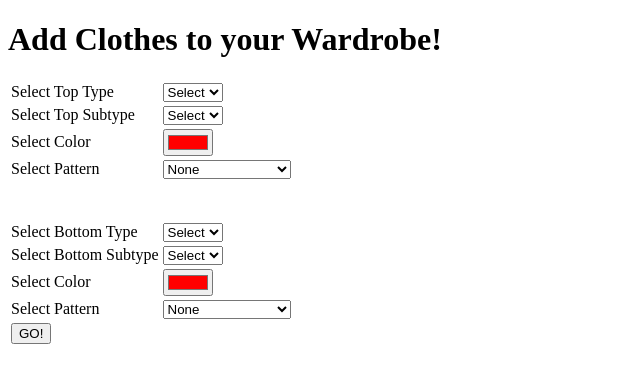
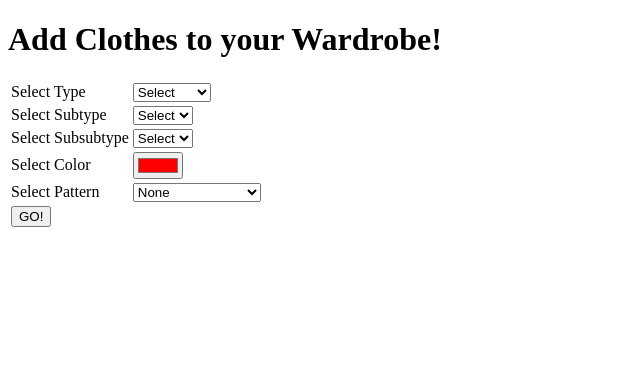
Before and after one commit to virgilc20/fitBit, a PHP site: page /wardrobe.php in a window 1280 px wide. Shown: the top 383 px of the page, without its empty margins (0-640 px from the left). Run offline with PHP 8.4, Linux system fonts and the light colour scheme; data comes from the database, SQL or seed files in the repository; data that the repository does not hold is empty.

Commit message:
update wardrobe/ajax for streamlined table design

```diff
--- a/wardrobe.php
+++ b/wardrobe.php
@@ -14,15 +14,15 @@
 	<form method="POST" action="">
 		<table>
 			<tr>
-				<td>Select Top Type</td>
+				<td>Select Type</td>
 				<td>
-					<select id="topTypedd" onChange="changeTopType()">
+					<select id="typedd" onChange="changeType()">
 						<option value="select">Select</option>
 						<?php
-							$res = mysqli_query($conn, "SELECT * FROM pjiang_top_type;");
+							$res = mysqli_query($conn, "SELECT DISTINCT type FROM pjiang_litfit_attire_list");
 							while ($row = mysqli_fetch_array($res)) {
 								?>
-								<option value="<?php echo $row["id"]; ?>">
+								<option value="<?php echo $row["type"]; ?>">
 									<?php echo $row["type"]; ?>
 								</option>
 								<?php
@@ -33,69 +33,25 @@
 			</tr>
 
 			<tr>
-				<td>Select Top Subtype</td>
+				<td>Select Subtype</td>
 				<td>
-					<div id="topSubtype">
+					<div id="subtype">
 					<select>
 						<option value="select">Select</option>
 					</select>
 					</div>
 				</td>
-
 			</tr>
 
 			<tr>
-				<td>Select Color</td>
+				<td>Select Subsubtype</td>
 				<td>
-					<input type="color" name="color" value="#ff0000">
-				</td>
-			</tr>
-
-			<tr>
-				<td>Select Pattern</td>
-				<td>
-					<select>
-						<option value="none">None</option>
-						<option value="horstripe">Horizontal Stripes</option>
-						<option value="vertstripe">Vertical Stripes</option>
-					</select>
-				</td>
-			</tr>
-
-			<!-- the bottom table starts here--------probably combine tables in a way--------------------------------------------------------- -->
-			<tr><td></br></br></td></tr>
-
-
-
-			<tr>
-				<td>Select Bottom Type</td>
-				<td>
-					<select id="bottomTypedd" onChange="changeBottomType()">
-						<option value="select">Select</option>
-						<?php
-							$res = mysqli_query($conn, "SELECT * FROM pjiang_bottom_type;");
-							while ($row = mysqli_fetch_array($res)) {
-								?>
-								<option value="<?php echo $row["id"]; ?>">
-									<?php echo $row["type"]; ?>
-								</option>
-								<?php
-							}
-						?>
-					</select>
-				</td>
-			</tr>
-
-			<tr>
-				<td>Select Bottom Subtype</td>
-				<td>
-					<div id="bottomSubtype">
+					<div id="subsubtype">
 					<select>
 						<option value="select">Select</option>
 					</select>
 					</div>
 				</td>
-
 			</tr>
 
 			<tr>
@@ -123,24 +79,28 @@
 			</tr>
 
 
-
 		</table>
 	</form>
 
 	<script type="text/javascript">
-		function changeTopType() {
+		function changeType() {
 			var xmlhttp = new XMLHttpRequest();
-			xmlhttp.open("GET", "ajax.php?topType="+document.getElementById("topTypedd").value, false);
+			xmlhttp.open("GET", "ajax.php?type="+document.getElementById("typedd").value, false);
 			xmlhttp.send(null);
-			document.getElementById("topSubtype").innerHTML=xmlhttp.responseText;
+			document.getElementById("subtype").innerHTML=xmlhttp.responseText;
+
+			if (document.getElementById("typedd").value == 'select') { //this checks for absense (select) but not for changes, fix
+				document.getElementById("subsubtype").innerHTML="<select><option>Select</option></select>";
+			}
 		}
 
-		function changeBottomType() {
+		function changeSubtype() {
 			var xmlhttp = new XMLHttpRequest();
-			xmlhttp.open("GET", "ajax.php?bottomType="+document.getElementById("bottomTypedd").value, false);
+			xmlhttp.open("GET", "ajax.php?subtype="+document.getElementById("subtypedd").value, false);
 			xmlhttp.send(null);
-			document.getElementById("bottomSubtype").innerHTML=xmlhttp.responseText;
+			document.getElementById("subsubtype").innerHTML=xmlhttp.responseText;
 		}
+
 	</script>
 
 
```
Also changed, not shown: ajax.php (+20 -22 lines).
